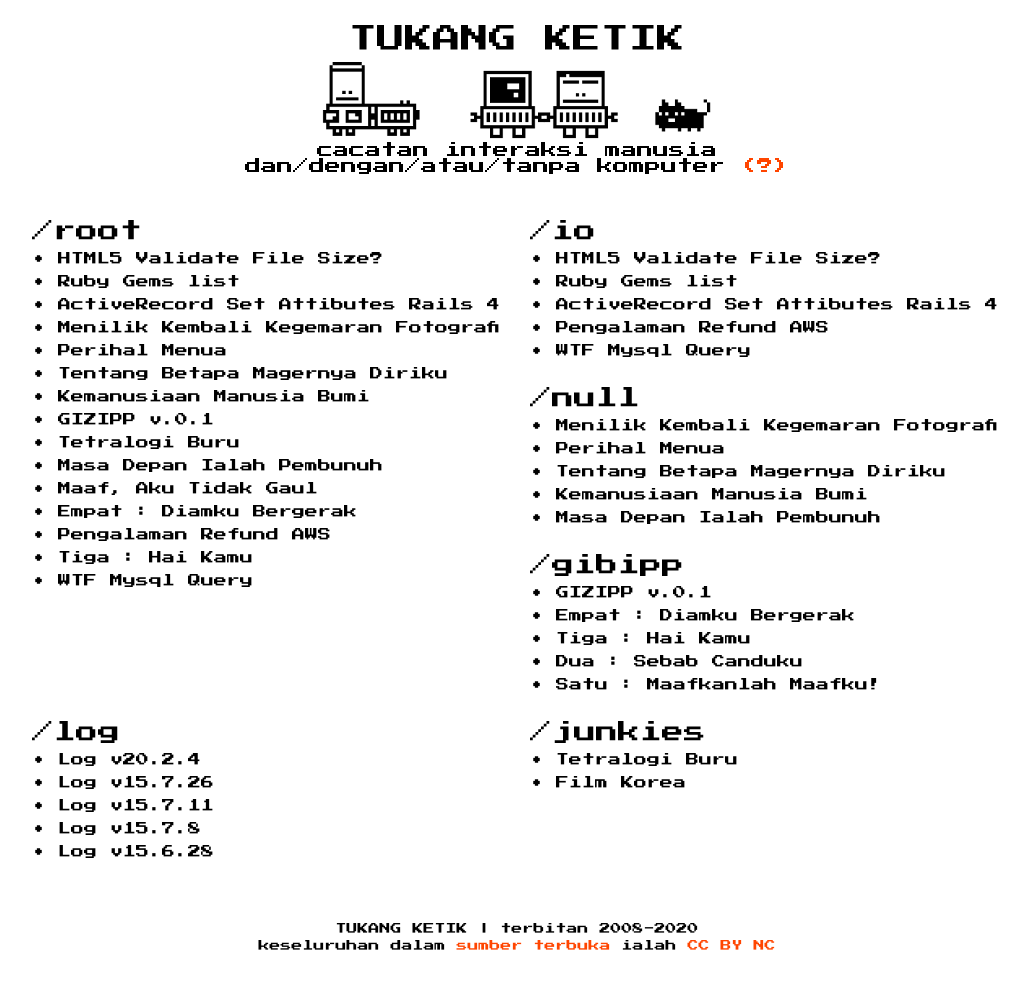
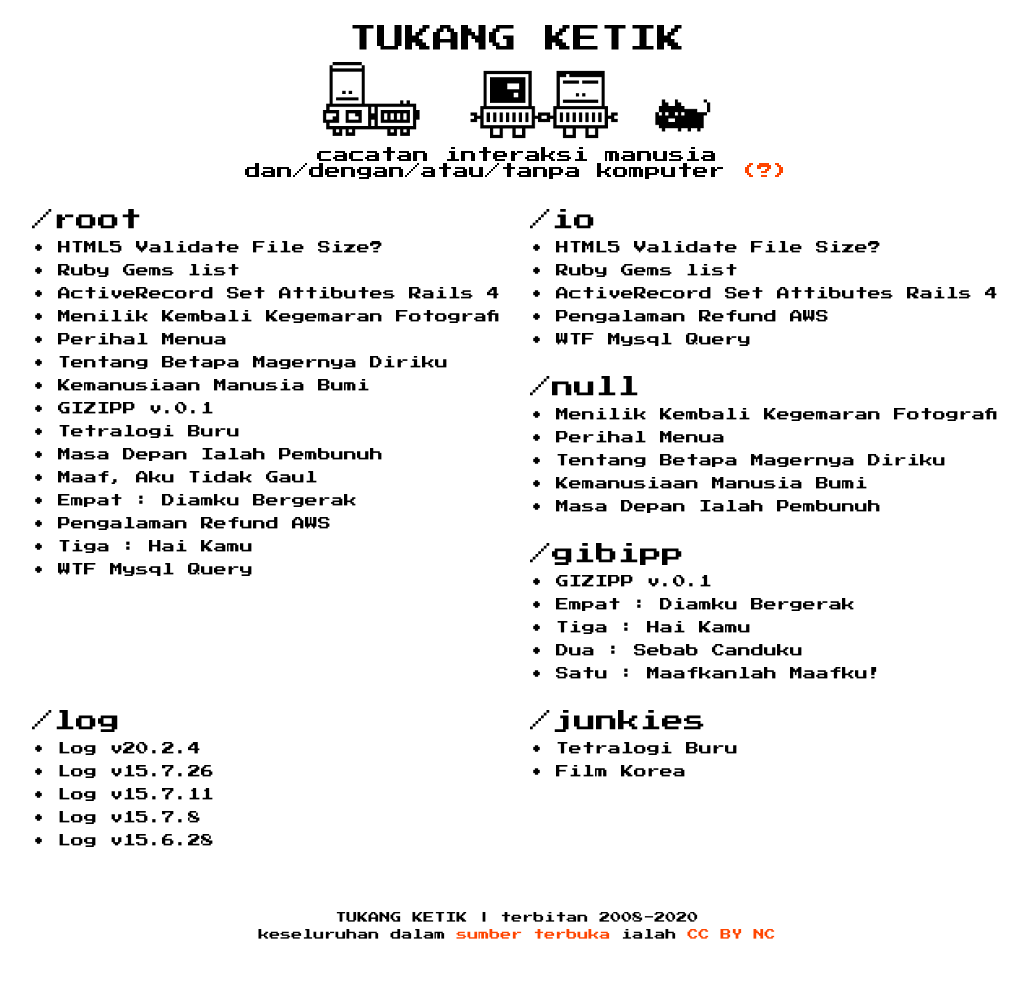
Before and after one commit to gizipp/blogspot, a Jekyll site: the page built from index.html, in a window 1280 px wide. Shown: the whole page, without its empty margins (123-1151 px from the left). Built offline with Jekyll 4.4.1, drawn with Linux system fonts in a browser that asks for light colours.

Commit message:
Change header to flex box.

```diff
--- a/_includes/header.html
+++ b/_includes/header.html
@@ -1,10 +1,5 @@
-<header class="site-header">
-  <div class="container">
-    <div class="grid_12">
-      <section class="small-block">
-        <a class="site-title small-block" href="{{ site.baseurl }}/">{{ site.title }}<img src="/assets/site/header.png"></a>
-        <p class="site-tagline small-block">{{ site.tagline }} <a href="/about">(?)</a></p>
-      </section>
-    </div>
-  </div>
+<header class="container site-header">
+  <a class="site-header-title" href="{{ site.baseurl }}/">{{ site.title }}</a>
+  <a class="site-header-image" href="{{ site.baseurl }}/"><img src="/assets/site/header.png"></a>
+  <p class="site-header-tagline">{{ site.tagline }} <a href="/about">(?)</a></p>
 </header>
--- a/css/app.scss
+++ b/css/app.scss
@@ -6,6 +6,7 @@
 
 $break-small: 320px;
 $break-medium: 480px;
+$break-large: 767px;
 
 $font-size: 14px;
 $font-family: 'Press Start 2P', cursive;
@@ -29,6 +30,7 @@ body {
 h1, h2, h3, h4, h5, h6 {
   margin-bottom: 10px;
   font-weight: normal;
+
   @media screen and (max-width: $break-small) {
     margin-bottom: 4px;
   }
@@ -36,6 +38,7 @@ h1, h2, h3, h4, h5, h6 {
 
 h1 {
   font-size: 26px;
+
   @media screen and (max-width: $break-small) {
     font-size: 20px;
   }
@@ -43,6 +46,7 @@ h1 {
 
 h2 {
   font-size: 22px;
+
   @media screen and (max-width: $break-small) {
     font-size: 18px;
   }
@@ -50,46 +54,75 @@ h2 {
 
 h3 {
   font-size: 24px;
+
   @media screen and (max-width: $break-small) {
     font-size: 16px;
   }
 }
 
-.site-header{
-  height: 100px;
+.site-header {
   font-family: $font-family;
-  text-align: center;
-  margin: 25px;
+  display: flex;
+  flex-direction: column;
+  flex-wrap: wrap;
+  align-items: center;
+  margin-top: 25px;
+
+  @media screen and (max-width: $break-medium) {
+    width: 94%;
+  }
+
   @media screen and (max-width: $break-small) {
-    margin: 0;
-    padding-top: 25px;
-    padding-bottom: 25px;
+    width: 90%;
+  }
+
+  &-title {
+    font-size: 28px;
+    text-transform: uppercase;
+
+    @media screen and (max-width: $break-medium) {
+      font-size: 100%;
+    }
+
+    @media screen and (max-width: $break-small) {
+      font-size: 100%;
     }
   }
 
-.site-title{
-  font-size: 28px;
-  text-transform: uppercase;
-  @media screen and (max-width: $break-small) {
-    font-size: 22px;
-  }
-}
+  &-tagline {
+    margin-top: 5px;
+    width: 75%;
+    text-align: center;
+    margin-bottom: 30px;
 
-.site-tagline{
     a {
       color: orangered;
     }
+
+    @media screen and (max-width: $break-large) {
+      width: 90%;
+    }
+
     @media screen and (max-width: $break-medium) {
-    font-size: 62%;
+      width: 100%;
+      font-size: 78%;
     }
+
     @media screen and (max-width: $break-small) {
-    font-size: 58%;
+      width: 100%;
+      font-size: 61%;
+      margin-bottom: 10px;
+    }
   }
 }
 
 a {
   color: $scheme-color;
   text-decoration: none;
+}
+
+a:hover {
+  color: orangered;
 }
 
 a:visited {
@@ -217,7 +250,6 @@ pre {
 
 .site-front {
   min-height: 700px;
-  padding-top: 70px;
   @media screen and (max-width: $break-medium) {
     padding-top: 16px;
   }
@@ -256,13 +288,6 @@ pre {
   text-align: right;
 }
 
-.small-block {
-  max-width: 585px;
-  display: block;
-  margin: auto;
-  padding: auto;
-}
-
 .image {
   font-size: 12px;
   line-height: 16px;
```
Lines whose indentation alone changed are shown as unchanged.
